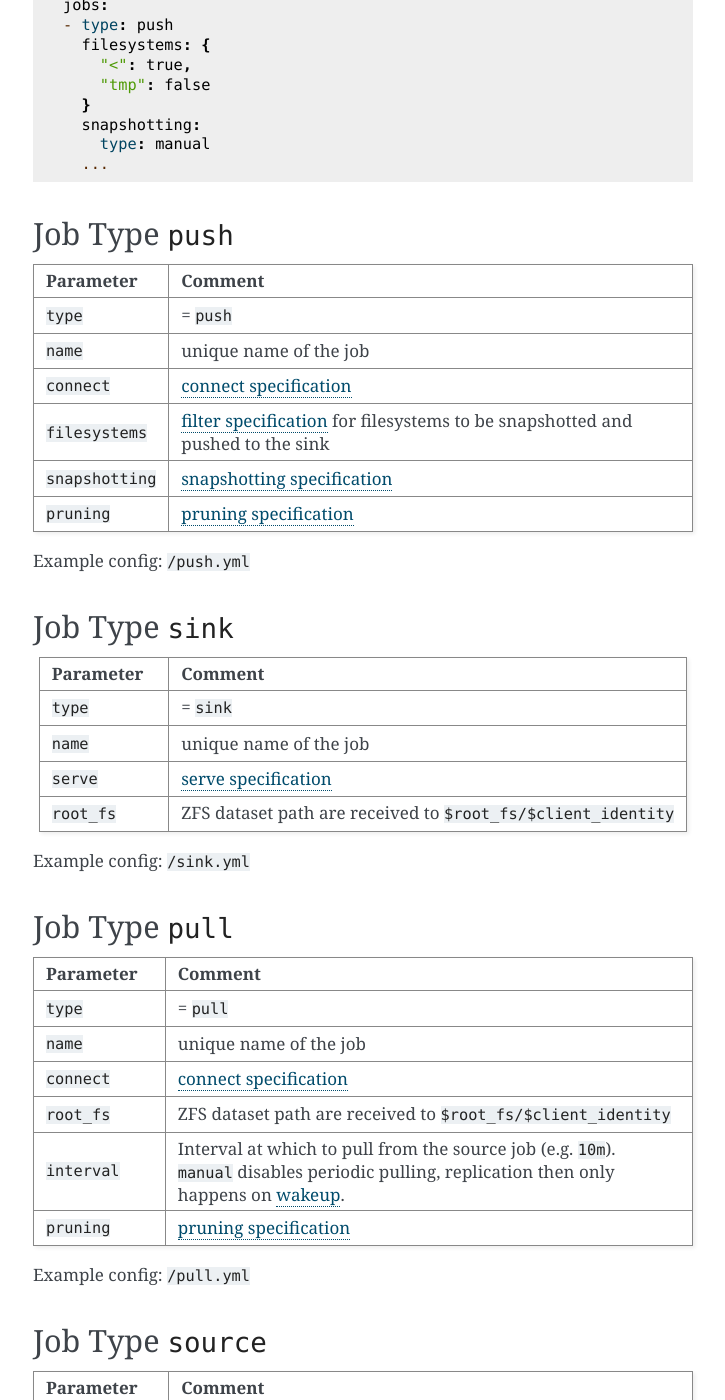
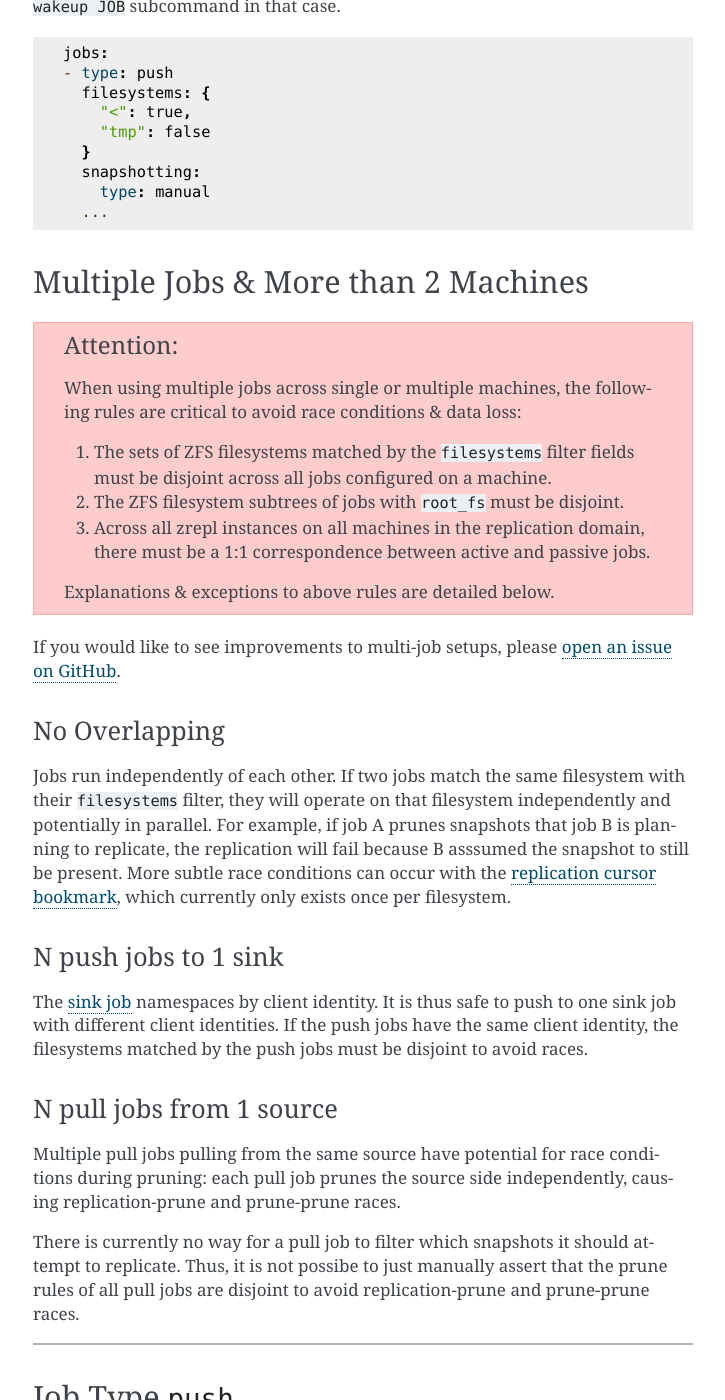
Before and after one commit to zrepl/zrepl, a Sphinx documentation site: the page built from docs/configuration/jobs.rst, in a window 1280 px wide and 1400 px high, scrolled down 4015 px. Shown: the whole window, without its empty margins (387-1112 px from the left). Built offline with Sphinx 7.4.7, drawn with Linux system fonts in a browser that asks for light colours; the version number could not be read and is left out; cross-references to code outside the pages are shown as plain code; some of the changed text lies outside the part shown.

Commit message:
docs: jobs: explain multi-job & machine considerations
refs #136
refs #140

```diff
--- a/docs/configuration/jobs.rst
+++ b/docs/configuration/jobs.rst
@@ -108,6 +108,7 @@ The **replication cursor bookmark** ``#zrepl_replication_cursor`` is kept per fi
 It is a bookmark of the most recent successfully replicated snapshot to the receiving side.
 It is is used by the :ref:`not_replicated <prune-keep-not-replicated>` keep rule to identify all snapshots that have not yet been replicated to the receiving side.
 Regardless of whether that keep rule is used, the bookmark ensures that replication can always continue incrementally.
+Note that there is only one cursor bookmark per filesystem, which prohibits multiple jobs to replicate the same filesystem (:ref:`see below<jobs-multiple-jobs>`).
 
 .. _replication-placeholder-property:
 
@@ -171,6 +172,50 @@ Note that you will have to trigger replication manually using the ``zrepl signal
      snapshotting:
        type: manual
      ...
+
+.. _jobs-multiple-jobs:
+
+Multiple Jobs & More than 2 Machines
+------------------------------------
+
+.. ATTENTION::
+
+  When using multiple jobs across single or multiple machines, the following rules are critical to avoid race conditions & data loss:
+
+  1. The sets of ZFS filesystems matched by the ``filesystems`` filter fields must be disjoint across all jobs configured on a machine.
+  2. The ZFS filesystem subtrees of jobs with ``root_fs`` must be disjoint.
+  3. Across all zrepl instances on all machines in the replication domain, there must be a 1:1 correspondence between active and passive jobs.
+
+  Explanations & exceptions to above rules are detailed below.
+
+If you would like to see improvements to multi-job setups, please `open an issue on GitHub <https://github.com/zrepl/zrepl/issues/new>`_.
+
+No Overlapping
+~~~~~~~~~~~~~~
+
+Jobs run independently of each other.
+If two jobs match the same filesystem with their ``filesystems`` filter, they will operate on that filesystem independently and potentially in parallel.
+For example, if job A prunes snapshots that job B is planning to replicate, the replication will fail because B asssumed the snapshot to still be present.
+More subtle race conditions can occur with the :ref:`replication cursor bookmark <replication-cursor-bookmark>`, which currently only exists once per filesystem.
+
+N push jobs to 1 sink
+~~~~~~~~~~~~~~~~~~~~~
+
+The :ref:`sink job <job-sink>` namespaces by client identity.
+It is thus safe to push to one sink job with different client identities.
+If the push jobs have the same client identity, the filesystems matched by the push jobs must be disjoint to avoid races.
+
+N pull jobs from 1 source
+~~~~~~~~~~~~~~~~~~~~~~~~~
+
+Multiple pull jobs pulling from the same source have potential for race conditions during pruning:
+each pull job prunes the source side independently, causing replication-prune and prune-prune races.
+
+There is currently no way for a pull job to filter which snapshots it should attempt to replicate.
+Thus, it is not possibe to just manually assert that the prune rules of all pull jobs are disjoint to avoid replication-prune and prune-prune races.
+
+
+------------------------------------------------------------------------------
 
 
 .. _job-push:
```
